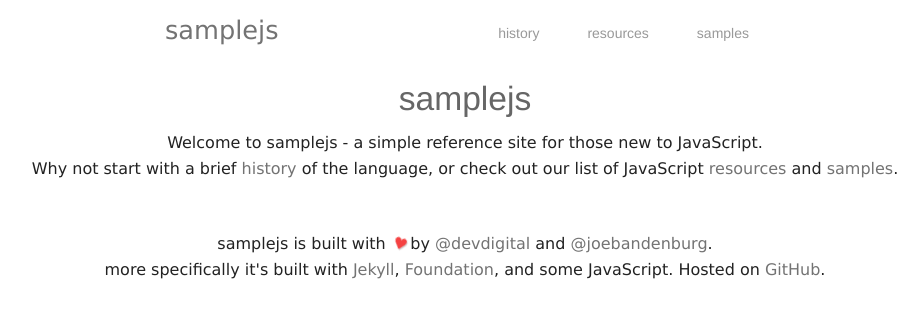
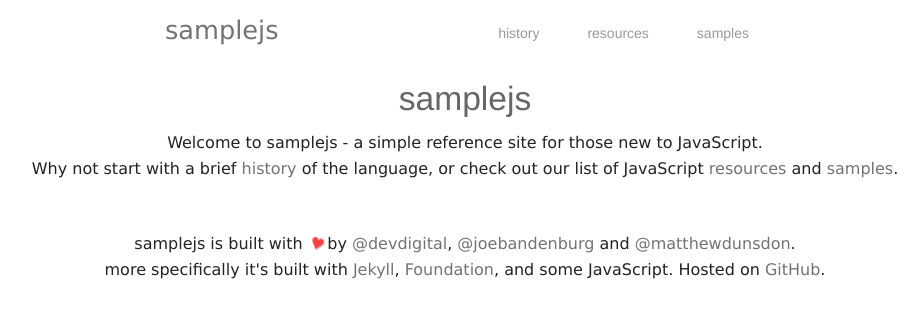
Before and after one commit to samplejs/samplejs.github.io, a Jekyll site: the page built from index.html, in a window 1280 px wide. Shown: the top 318 px of the page, without its empty margins (175-1099 px from the left). Built offline with Jekyll 4.4.1, drawn with Linux system fonts in a browser that asks for light colours; Markdown is read by kramdown in place of the engine named in the settings; a script that is not in the unit is left out.

Commit message:
Add twitter handle for matthewdunsdon to site

```diff
--- a/_layouts/default.html
+++ b/_layouts/default.html
@@ -33,7 +33,7 @@
         <footer>
             <div class="row">
                 <div class="large-12 columns">
-                    <p>samplejs is built with <span>&hearts;</span> by <a href="https://twitter.com/devdigital">@devdigital</a> and <a href="https://twitter.com/joebandenburg">@joebandenburg</a>.</p>
+                    <p>samplejs is built with <span>&hearts;</span> by <a href="https://twitter.com/devdigital">@devdigital</a>, <a href="https://twitter.com/joebandenburg">@joebandenburg</a> and <a href="https://twitter.com/matthewdunsdon">@matthewdunsdon</a>.</p>
                     <p>more specifically it's built with <a href="http://jekyllrb.com/">Jekyll</a>, <a href="http://foundation.zurb.com/">Foundation</a>, and some JavaScript. Hosted on <a href="https://github.com/samplejs/samplejs.github.io">GitHub</a>.</p>
                 </div>
             </div>
```
